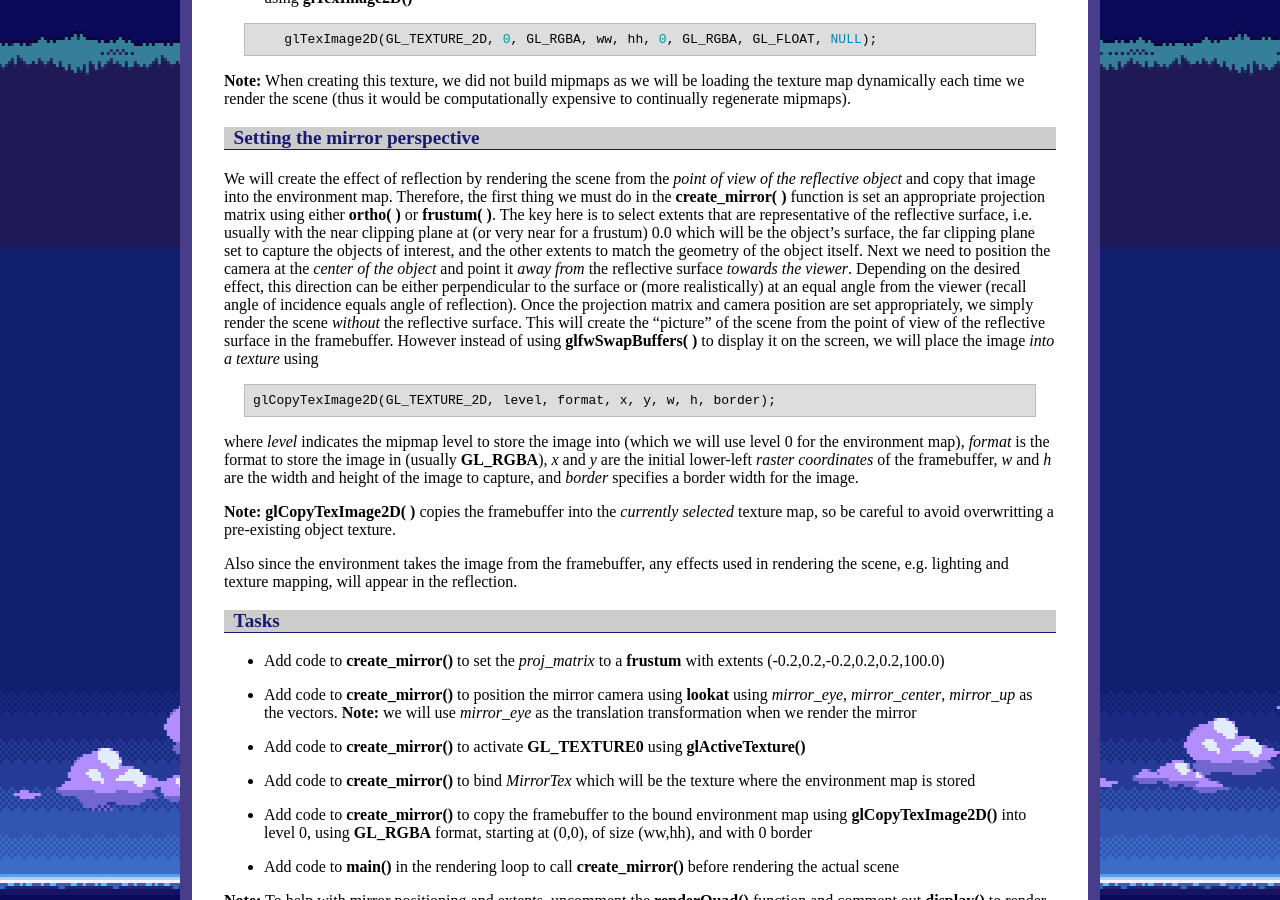
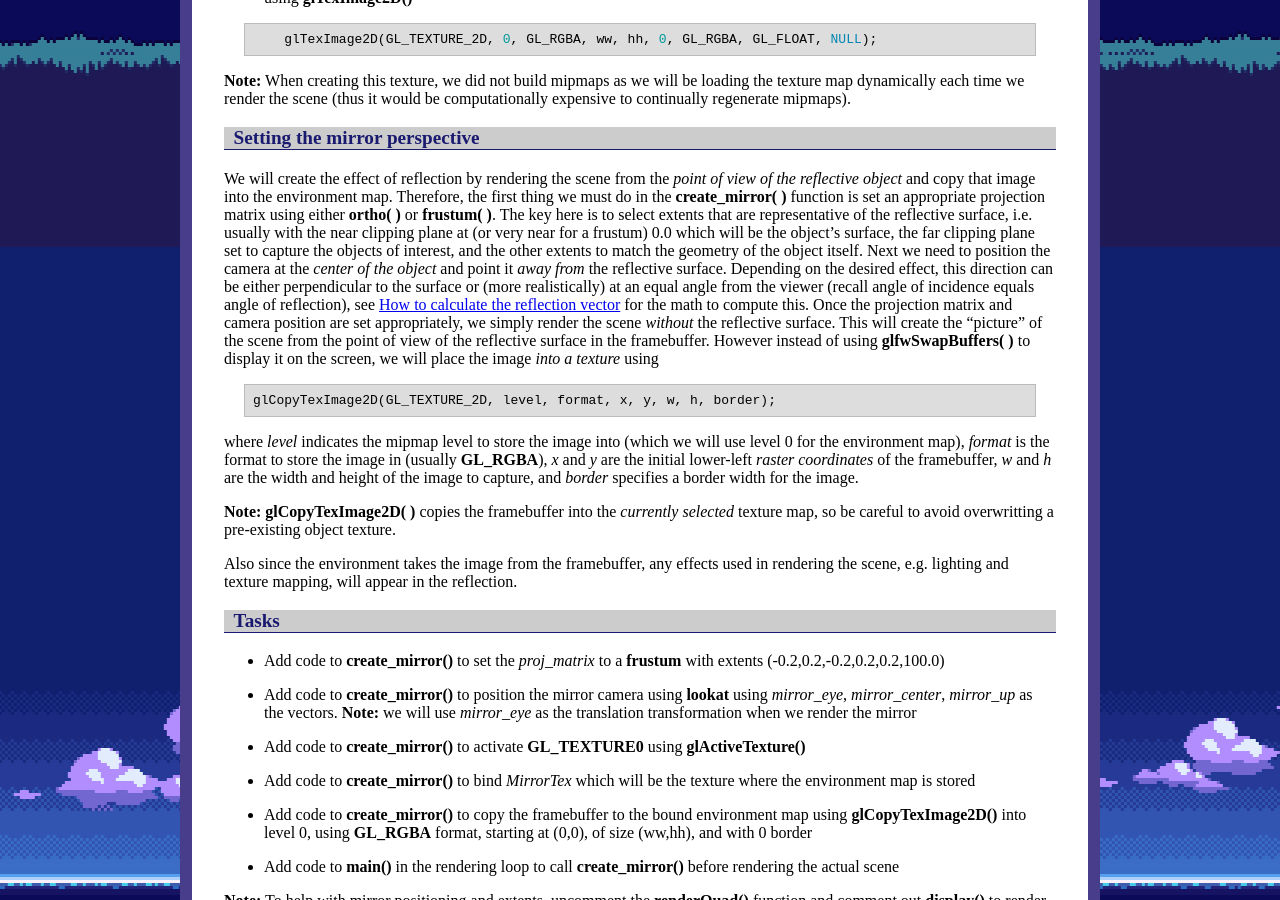
Before and after one commit to ycpcs/cs370-fall2020, a Jekyll site: the page built from labs/lab16.md, in a window 1280 px wide and 900 px high, scrolled down 653 px. Built offline with Jekyll 4.4.1, drawn with Linux system fonts in a browser that asks for light colours.

Commit message:
update lab16
update lab16

````diff
--- a/labs/lab16.md
+++ b/labs/lab16.md
@@ -33,7 +33,7 @@ In order to store the image of the scene from the perspective of the mirror, we
 
 ### Setting the mirror perspective
 
-We will create the effect of reflection by rendering the scene from the *point of view of the reflective object* and copy that image into the environment map. Therefore, the first thing we must do in the **create\_mirror( )** function is set an appropriate projection matrix using either **ortho( )** or **frustum( )**. The key here is to select extents that are representative of the reflective surface, i.e. usually with the near clipping plane at (or very near for a frustum) 0.0 which will be the object's surface, the far clipping plane set to capture the objects of interest, and the other extents to match the geometry of the object itself. Next we need to position the camera at the *center of the object* and point it *away from* the reflective surface *towards the viewer*. Depending on the desired effect, this direction can be either perpendicular to the surface or (more realistically) at an equal angle from the viewer (recall angle of incidence equals angle of reflection). Once the projection matrix and camera position are set appropriately, we simply render the scene *without* the reflective surface. This will create the "picture" of the scene from the point of view of the reflective surface in the framebuffer. However instead of using **glfwSwapBuffers( )** to display it on the screen, we will place the image *into a texture* using
+We will create the effect of reflection by rendering the scene from the *point of view of the reflective object* and copy that image into the environment map. Therefore, the first thing we must do in the **create\_mirror( )** function is set an appropriate projection matrix using either **ortho( )** or **frustum( )**. The key here is to select extents that are representative of the reflective surface, i.e. usually with the near clipping plane at (or very near for a frustum) 0.0 which will be the object's surface, the far clipping plane set to capture the objects of interest, and the other extents to match the geometry of the object itself. Next we need to position the camera at the *center of the object* and point it *away from* the reflective surface. Depending on the desired effect, this direction can be either perpendicular to the surface or (more realistically) at an equal angle from the viewer (recall angle of incidence equals angle of reflection), see [How to calculate the reflection vector](https://www.fabrizioduroni.it/2017/08/25/how-to-calculate-reflection-vector.html) for the math to compute this. Once the projection matrix and camera position are set appropriately, we simply render the scene *without* the reflective surface. This will create the "picture" of the scene from the point of view of the reflective surface in the framebuffer. However instead of using **glfwSwapBuffers( )** to display it on the screen, we will place the image *into a texture* using
 
 ```cpp
 glCopyTexImage2D(GL_TEXTURE_2D, level, format, x, y, w, h, border);
@@ -44,6 +44,7 @@ where *level* indicates the mipmap level to store the image into (which we will
 **Note:** **glCopyTexImage2D( )** copies the framebuffer into the *currently selected* texture map, so be careful to avoid overwritting a pre-existing object texture.
 
 Also since the environment takes the image from the framebuffer, any effects used in rendering the scene, e.g. lighting and texture mapping, will appear in the reflection.
+
 ### Tasks
 
 - Add code to **create\_mirror()** to set the *proj\_matrix* to a **frustum** with extents (-0.2,0.2,-0.2,0.2,0.2,100.0)
````
